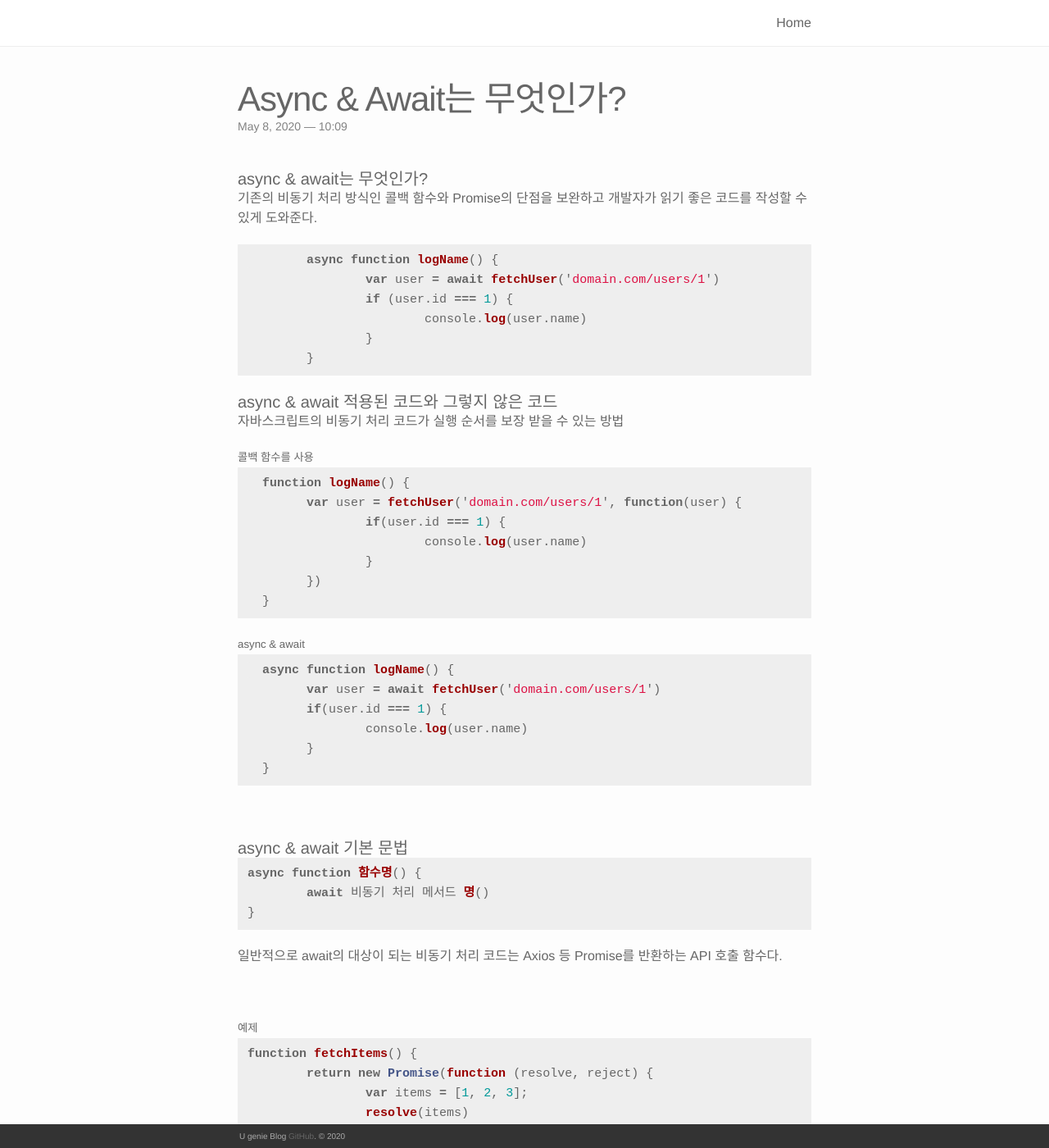
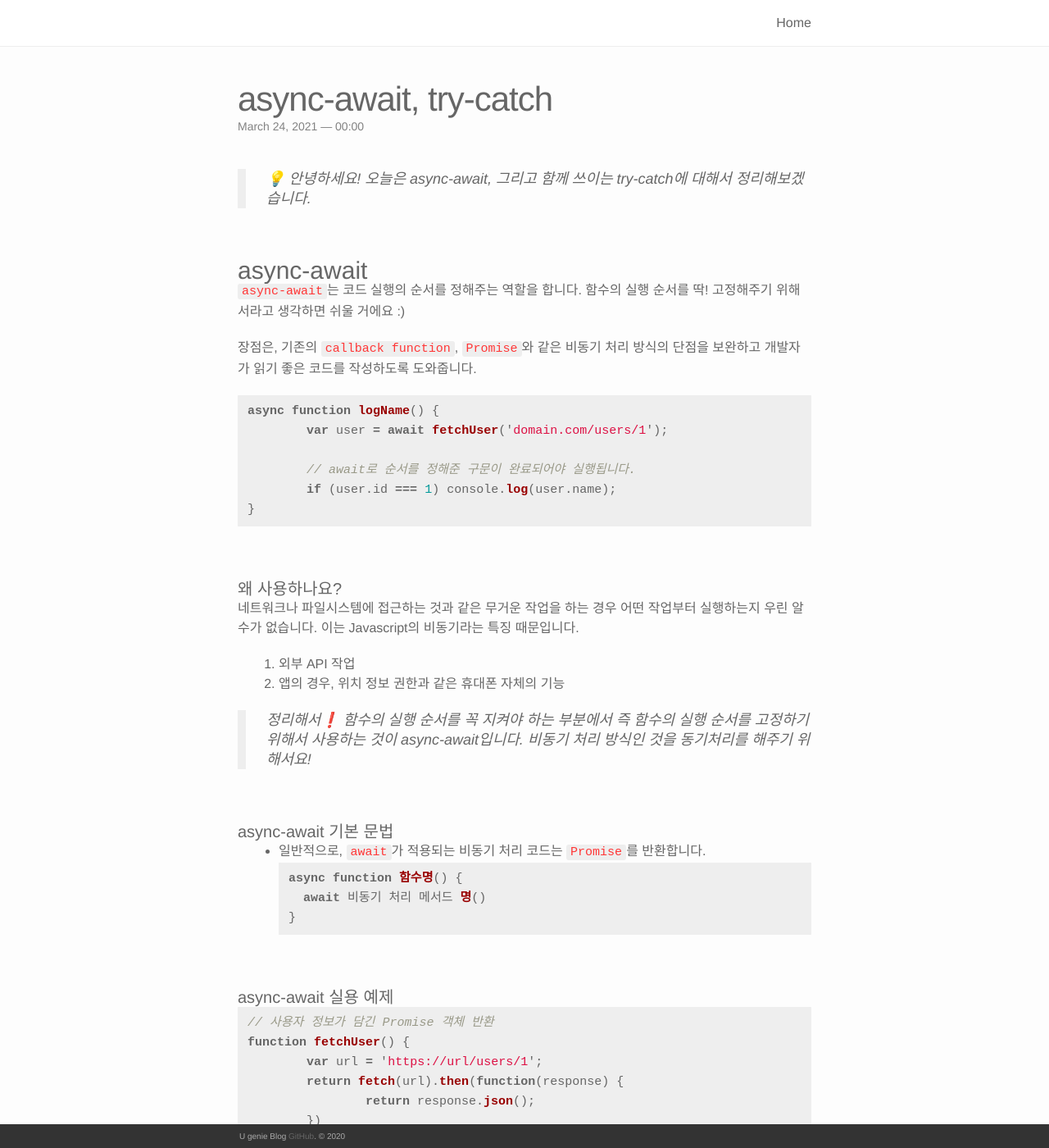
Before and after one commit to HyunYuJin/HyunYuJin.github.io, a Jekyll site: the page built from _posts/2020-05-08-async-await.markdown, in a window 1280 px wide and 1400 px high. Shown: the whole window at 82% size. Built offline with Jekyll 4.4.1, drawn with Linux system fonts in a browser that asks for light colours; nearby versions of some CDN libraries; some of the changed text lies outside the part shown.

Commit message:
Add async-await post

````diff
--- a/_posts/2020-05-08-async-await.markdown
+++ b/_posts/2020-05-08-async-await.markdown
@@ -1,85 +1,57 @@
 ---
 layout: post
-title: Async & Await는 무엇인가?
-date: 2020-05-08 10:09:00
-description: 지겹도록 많이 본 async & await가 대체 뭐지!
+title: async-await, try-catch
+date: 2021-03-24
+description: 함수 실행 순서를 정해주는 async-await와 에러방지코드 try-catch
 ---
 
-#### async & await는 무엇인가?
-기존의 비동기 처리 방식인 콜백 함수와 Promise의 단점을 보완하고 개발자가 읽기 좋은 코드를 작성할 수 있게 도와준다.
+> 💡 안녕하세요! 오늘은 async-await, 그리고 함께 쓰이는 try-catch에 대해서 정리해보겠습니다.
+
+<br />
+
+### async-await
+<code style="color: #FF3636;">async-await</code>는 코드 실행의 순서를 정해주는 역할을 합니다.
+함수의 실행 순서를 딱! 고정해주기 위해서라고 생각하면 쉬울 거에요 :)
+
+장점은, 기존의 <code style="color: #FF3636;">callback function</code>, <code style="color: #FF3636;">Promise</code>와 같은 비동기 처리 방식의 단점을 보완하고 개발자가 읽기 좋은 코드를 작성하도록 도와줍니다.
 
 ```javascript
-	async function logName() {
-		var user = await fetchUser('domain.com/users/1')
-		if (user.id === 1) {
-			console.log(user.name)
-		}
-	}
+async function logName() {
+	var user = await fetchUser('domain.com/users/1');
+
+	// await로 순서를 정해준 구문이 완료되어야 실행됩니다.
+	if (user.id === 1) console.log(user.name);
+}
 ```
 
-#### async & await 적용된 코드와 그렇지 않은 코드
-자바스크립트의 비동기 처리 코드가 실행 순서를 보장 받을 수 있는 방법
+<br />
+#### 왜 사용하나요?
+네트워크나 파일시스템에 접근하는 것과 같은 무거운 작업을 하는 경우 어떤 작업부터 실행하는지 우린 알수가 없습니다.
+이는 Javascript의 비동기라는 특징 때문입니다.
+1. 외부 API 작업
+2. 앱의 경우, 위치 정보 권한과 같은 휴대폰 자체의 기능
 
-##### 콜백 함수를 사용
-  ```javascript
-  function logName() {
-  	var user = fetchUser('domain.com/users/1', function(user) {
-  		if(user.id === 1) {
-  			console.log(user.name)
-  		}
-  	})
-  }
-  ```
-
-##### async & await
-  ```javascript
-  async function logName() {
-  	var user = await fetchUser('domain.com/users/1')
-  	if(user.id === 1) {
-  		console.log(user.name)
-  	}
-  }
-  ```
+> 정리해서❗
+함수의 실행 순서를 꼭 지켜야 하는 부분에서 즉 함수의 실행 순서를 고정하기 위해서 사용하는 것이 async-await입니다.
+비동기 처리 방식인 것을 동기처리를 해주기 위해서요!
 
 <br/>
-#### async & await 기본 문법
 
+#### async-await 기본 문법
+* 일반적으로, <code style="color: #FF3636;">await</code>가 적용되는 비동기 처리 코드는 <code style="color: #FF3636;">Promise</code>를 반환합니다.
 ```javascript
 async function 함수명() {
 	await 비동기 처리 메서드 명()
 }
 ```
 
-일반적으로 await의 대상이 되는 비동기 처리 코드는 Axios 등 Promise를 반환하는 API 호출 함수다.
-
 <br/>
 
-##### 예제
-
-```javascript
-function fetchItems() {
-	return new Promise(function (resolve, reject) {
-		var items = [1, 2, 3];
-		resolve(items)
-	})
-}
-
-async function logItems() {
-	var resultItems = await fetchItems()
-	console.log(resultItems)
-}
-```
-
-await를 사용하지 않았다면 데이터를 받아온 시점에 console을 출력할 수 있게 콜백 함수나 .then()을 사용해야 했을 것이다.
-하지만 async await 문법 덕에 비동기에 대한 사고를 하지 않아도 되는 것이다.
-
-<br/>
-###### async & await 실용 예제
-
+#### async-await 실용 예제
 ```javascript
 // 사용자 정보가 담긴 Promise 객체 반환
 function fetchUser() {
-	var url = 'https://url/users/1'
+	var url = 'https://url/users/1';
 	return fetch(url).then(function(response) {
 		return response.json();
 	})
@@ -87,7 +59,7 @@ function fetchUser() {
 
 // 할 일 정보가 담긴 Promise 객체 반환
 function fetchTodo() {
-	var url = 'https://url/todos/1'
+	var url = 'https://url/todos/1';
 	return fetch(url).then(function(response) {
 		return response.json();
 	})
@@ -95,19 +67,24 @@ function fetchTodo() {
 
 // 할일 제목 출력
 async function logTodoTitle() {
-	var user = await fetchUser()
+	var user = await fetchUser();
 	if (user.id === 1) {
-		var todo = await fetchTodo()
+		var todo = await fetchTodo();
 		console.log(todo.title);
 	}
 }
 ```
 
-**장점: 기존의 비동기 처리 코드 방식으로 사고하지 않아도 된다.**
-
 <br/>
 
-#### async & await 예외 처리
+#### try-catch
+<code style="color: #FF3636;">try-catch</code>는 에러방지 코드로 주로 API를 요청할 때 자주 사용됩니다.
+
+작업을 할 때 API 호출을 제대로 했을지라도, <code style="color: #FF3636;">서버측</code>에서 혹은 휴대폰과 같은 <code style="color: #FF3636;">기기 자체</code>에서 등 외적으로 오류가 발생할 수가 있는데, 이런 상황들을 처리하기 위한 코드입니다.
+
+* `try{}`에서는 API 요청을 위한 작업 코드 정의합니다.
+* `catch{}`에서는 에러가 발생했을 때 실행할 코드를 작성합니다. (어떤 에러가 났는지 확인할 수 있고 에러처리, 후속처리를 해줄 수 있습니다.)
+
 ```javascript
 async function logTodoTitle() {
 	try {
--- a/_sass/_base.scss
+++ b/_sass/_base.scss
@@ -153,7 +153,7 @@ blockquote {
  * Code formatting
  */
 pre,
-code {
+code{
   font-size: 15px;
   border-radius: 3px;
   background-color: $grey-color-light;
--- a/index.html
+++ b/index.html
@@ -16,7 +16,7 @@ layout: default
     {% for post in paginator.posts %}
       <li>
         <h2><a class="post-title" href="{{ post.url | prepend: site.baseurl }}">{{ post.title }}</a></h2>
-        <p class="post-meta">{{ post.date | date: '%B %-d, %Y — %H:%M' }}</p>
+        <p class="post-meta">{{ post.date | date: '%B %-d, %Y' }}</p>
         <p>{{ post.description }}</p>
         <br/>
         <hr/>
````
